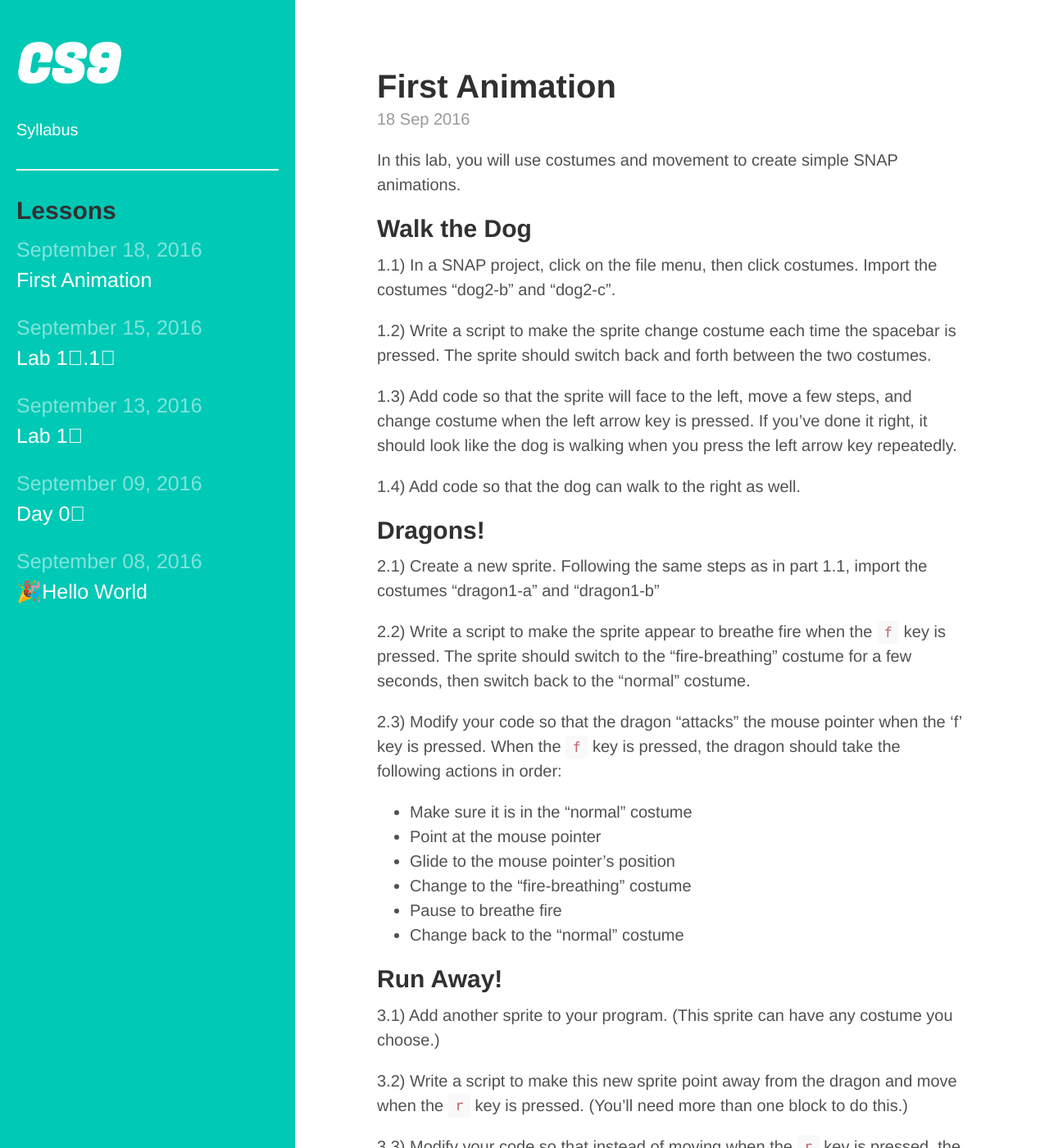
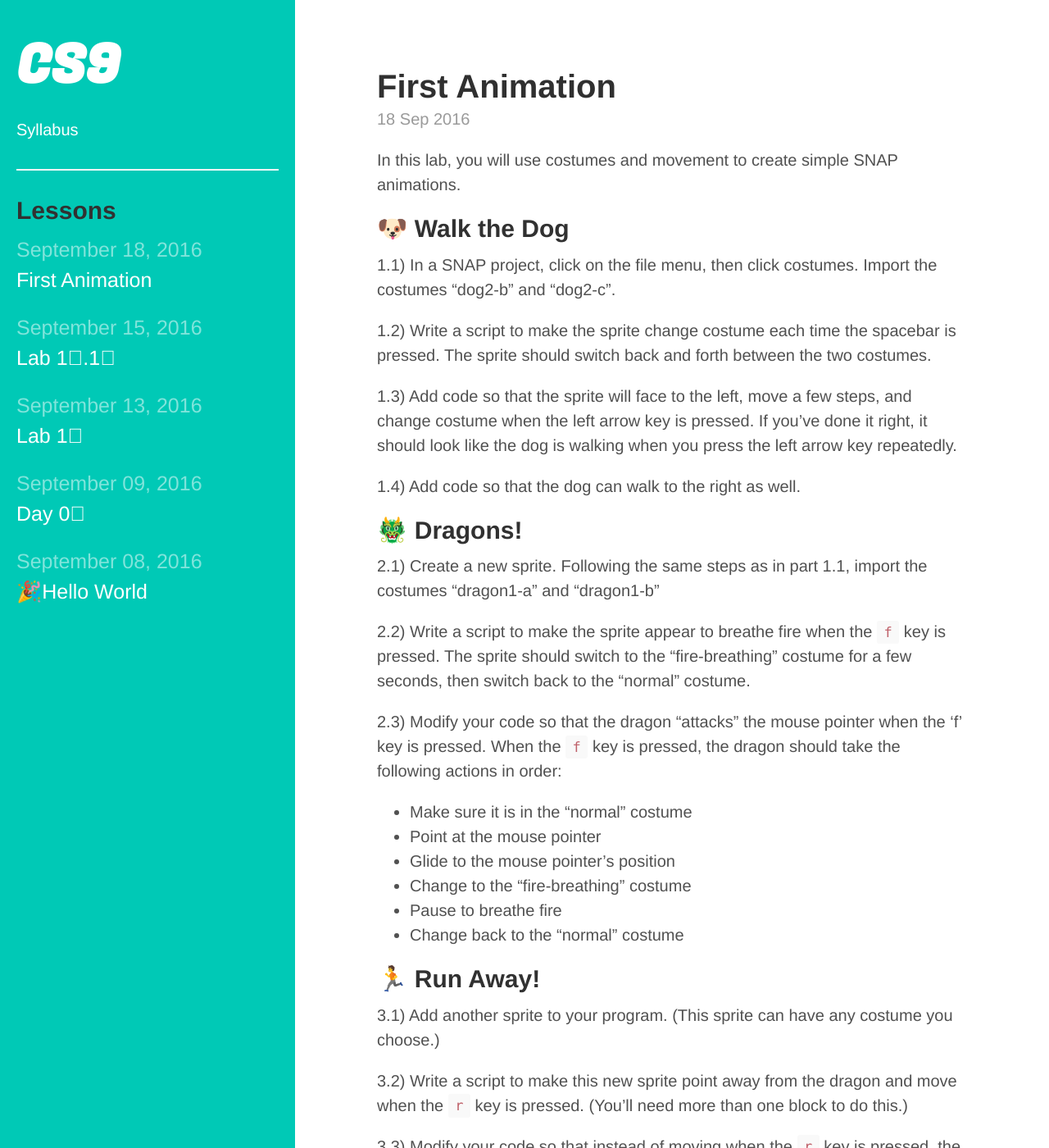
Before and after one commit to bensk/CS9, a Jekyll site: the page built from _posts/2016-09-18-first-animation.md, in a window 1280 px wide and 1400 px high. Shown: the whole window at 82% size. Built offline with Jekyll 4.4.1, drawn with Linux system fonts in a browser that asks for light colours; some web fonts are replaced; a style sheet for code colours, icons or effects is not loaded.

Commit message:
:smile: emoji!

```diff
--- a/_posts/2016-09-18-first-animation.md
+++ b/_posts/2016-09-18-first-animation.md
@@ -6,7 +6,7 @@ date: "2016-09-18 21:34"
 
 In this lab, you will use costumes and movement to create simple SNAP animations.
 
-## Walk the Dog
+## 🐶 Walk the Dog
 
 1.1) In a SNAP project, click on the file menu, then click costumes. Import the costumes "dog2-b" and "dog2-c".
 
@@ -16,7 +16,7 @@ In this lab, you will use costumes and movement to create simple SNAP animations
 
 1.4) Add code so that the dog can walk to the right as well.
 
-## Dragons!
+## 🐲 Dragons!
 
 2.1) Create a new sprite. Following the same steps as in part 1.1, import the costumes "dragon1-a" and "dragon1-b"
 
@@ -30,7 +30,7 @@ In this lab, you will use costumes and movement to create simple SNAP animations
 - Pause to breathe fire
 - Change back to the "normal" costume
 
-## Run Away!
+## 🏃 Run Away!
 3.1) Add another sprite to your program. (This sprite can have any costume you choose.)
 
 3.2) Write a script to make this new sprite point away from the dragon and move when the `r` key is pressed. (You'll need more than one block to do this.)
```
